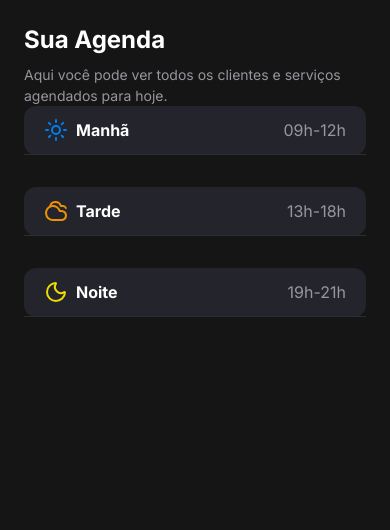
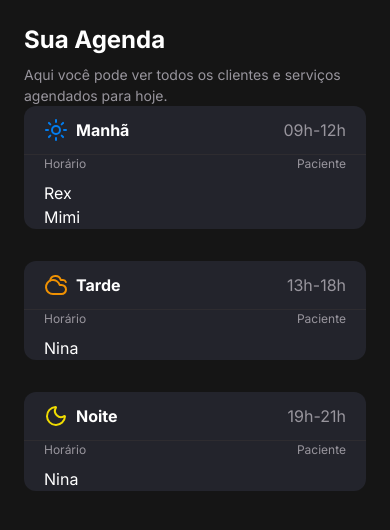
Before and after one commit to jullianedipaula/next-curso-pet-shop, a Next.js app: page / in a window 390 px wide. Shown: the top 530 px of the page. Built offline with nearby package versions, Linux system fonts and the light colour scheme.

Commit message:
:sparkles: feat Componente PeriodSection

```diff
--- a/src/components/period-section/period-section.tsx
+++ b/src/components/period-section/period-section.tsx
@@ -25,6 +25,23 @@
           {period.timeRange}
         </span>
       </div>
+
+      {period.appointments.length > 0 ? (
+        <div className="px-5">
+          <div>
+            <div className="grid grid-cols-2 md:hidden text-label-small-size text-content-secondary mb-2">
+              <div className="text-left">Horário</div>
+              <div className="text-right">Paciente</div>
+            </div>
+
+            {period.appointments.map((appointment, index) => (
+              <div key={index}>{appointment.petName}</div>
+            ))}
+          </div>
+        </div>
+      ) : (
+        <p>Nenhum agendamento para este período</p>
+      )}
     </section>
   )
 }
```
